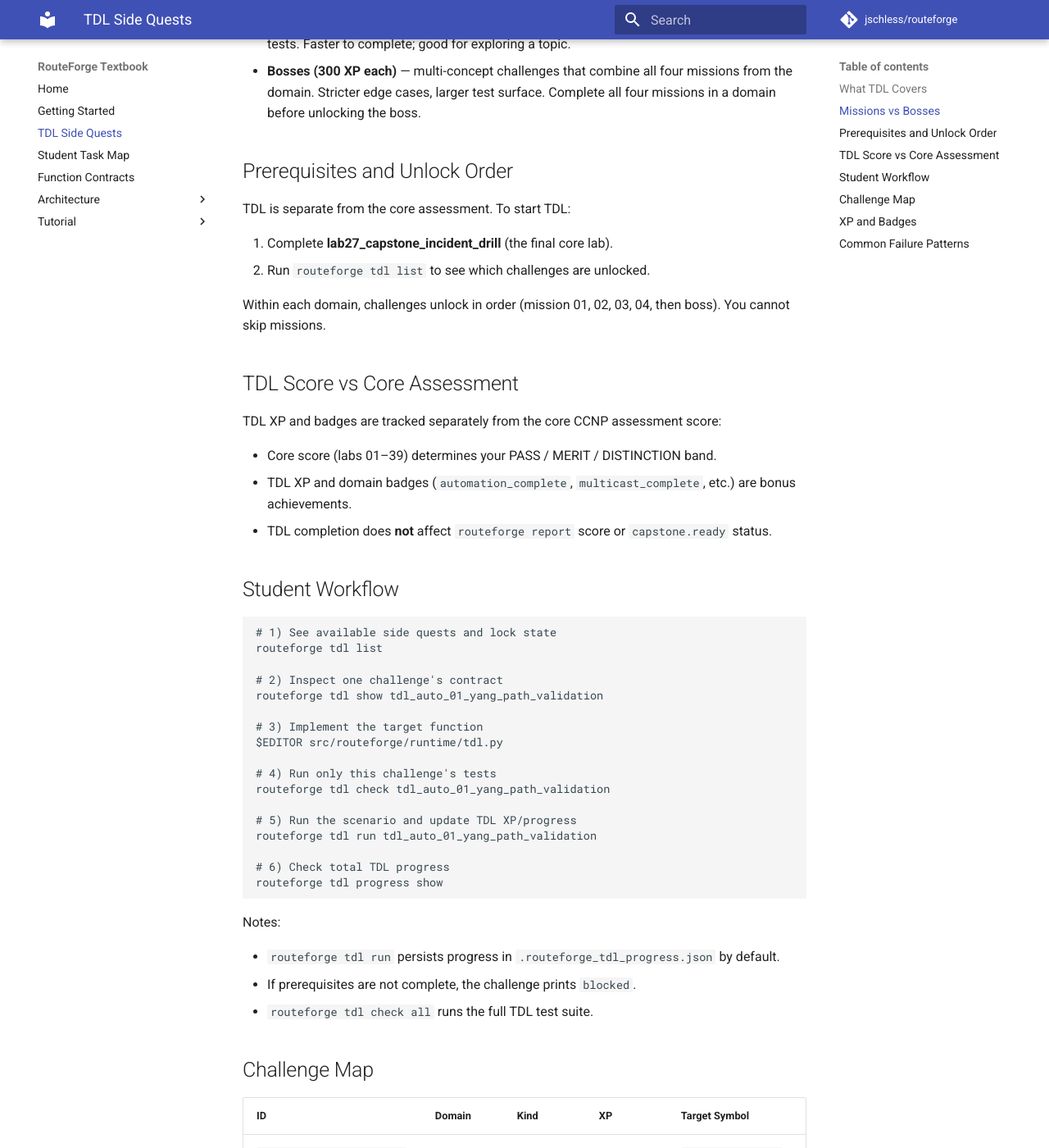
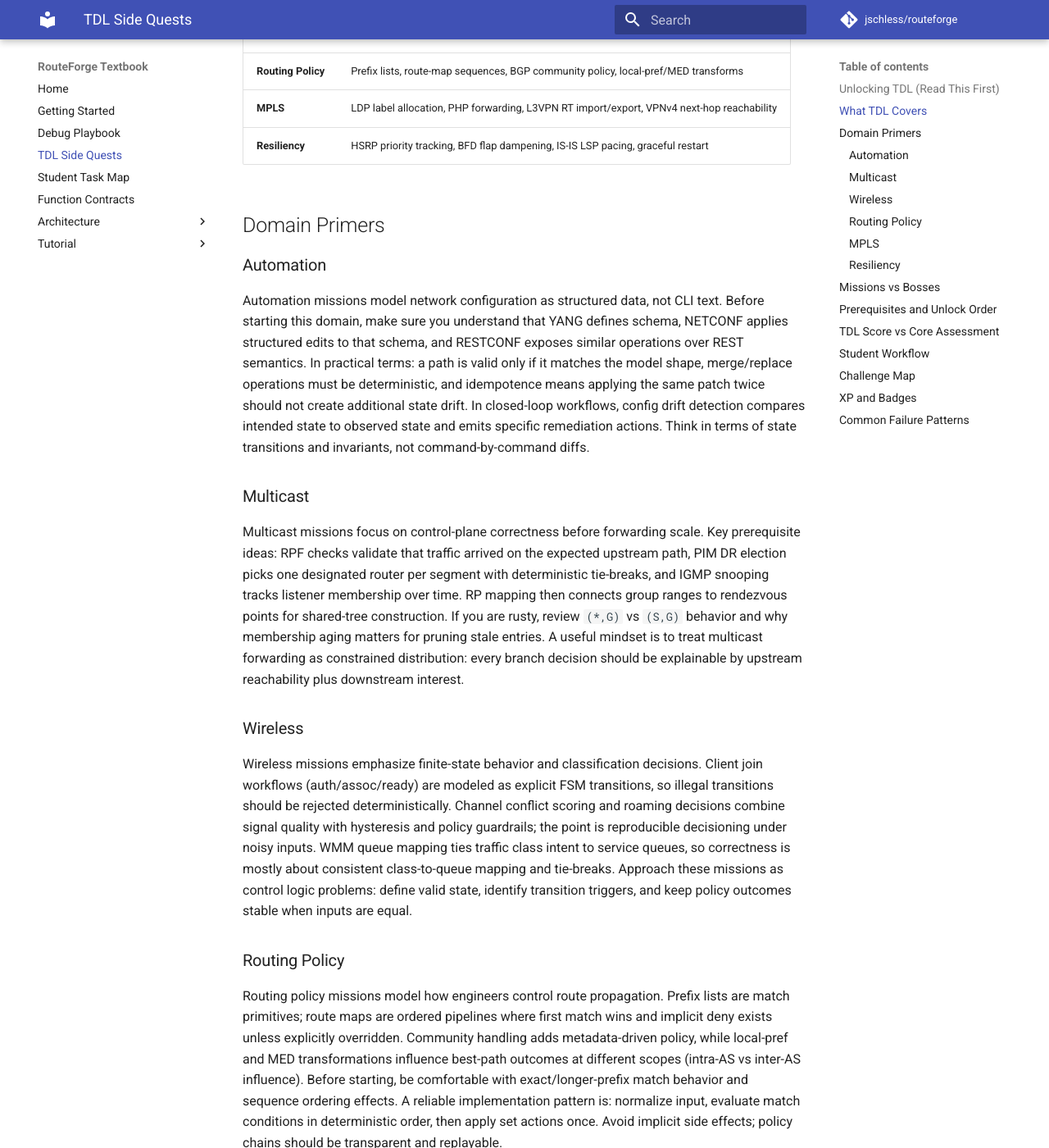
Before and after one commit to jschless/routeforge, an MkDocs documentation site: the page built from docs/tdl.md, in a window 1280 px wide and 1400 px high, scrolled down 883 px. Shown: the whole window at 82% size. Built offline with MkDocs 1.6.1 and Material for MkDocs 9.7.7, drawn with Linux system fonts in a browser that asks for light colours; comment, search, counter and statistics services are not loaded; some of the changed text lies outside the part shown.

Commit message:
Phase 3: architecture and debug documentation refresh

```diff
--- a/docs/tdl.md
+++ b/docs/tdl.md
@@ -4,9 +4,22 @@
 
 It is an optional gamified side-quest track that covers CCNP-adjacent topics not in the core lab chain. Where core labs (lab01–lab39) teach end-to-end protocol workflows, TDL isolates individual concepts into short, focused challenges.
 
+## Unlocking TDL (Read This First)
+
+TDL unlocks automatically after you complete **lab27_capstone_incident_drill**.
+
+Until then, `routeforge tdl list` will show most entries as `LOCKED`, even if the
+challenge code and tests exist in the repository. This is expected behavior.
+
+Fast unlock check:
+
+1. complete `lab27_capstone_incident_drill`
+2. run `routeforge tdl list`
+3. verify first mission in each domain shows `UNLOCKED`
+
 ## What TDL Covers
 
-TDL challenges span five domains that extend beyond the core curriculum:
+TDL challenges span six domains that extend beyond the core curriculum:
 
 | Domain | Topics |
 |---|---|
@@ -16,6 +29,78 @@
 | **Routing Policy** | Prefix lists, route-map sequences, BGP community policy, local-pref/MED transforms |
 | **MPLS** | LDP label allocation, PHP forwarding, L3VPN RT import/export, VPNv4 next-hop reachability |
 | **Resiliency** | HSRP priority tracking, BFD flap dampening, IS-IS LSP pacing, graceful restart |
+
+## Domain Primers
+
+### Automation
+
+Automation missions model network configuration as structured data, not CLI text.
+Before starting this domain, make sure you understand that YANG defines schema,
+NETCONF applies structured edits to that schema, and RESTCONF exposes similar
+operations over REST semantics. In practical terms: a path is valid only if it
+matches the model shape, merge/replace operations must be deterministic, and
+idempotence means applying the same patch twice should not create additional
+state drift. In closed-loop workflows, config drift detection compares intended
+state to observed state and emits specific remediation actions. Think in terms
+of state transitions and invariants, not command-by-command diffs.
+
+### Multicast
+
+Multicast missions focus on control-plane correctness before forwarding scale.
+Key prerequisite ideas: RPF checks validate that traffic arrived on the expected
+upstream path, PIM DR election picks one designated router per segment with
+deterministic tie-breaks, and IGMP snooping tracks listener membership over time.
+RP mapping then connects group ranges to rendezvous points for shared-tree
+construction. If you are rusty, review `(*,G)` vs `(S,G)` behavior and why
+membership aging matters for pruning stale entries. A useful mindset is to treat
+multicast forwarding as constrained distribution: every branch decision should
+be explainable by upstream reachability plus downstream interest.
+
+### Wireless
+
+Wireless missions emphasize finite-state behavior and classification decisions.
+Client join workflows (auth/assoc/ready) are modeled as explicit FSM transitions,
+so illegal transitions should be rejected deterministically. Channel conflict
+scoring and roaming decisions combine signal quality with hysteresis and policy
+guardrails; the point is reproducible decisioning under noisy inputs. WMM queue
+mapping ties traffic class intent to service queues, so correctness is mostly
+about consistent class-to-queue mapping and tie-breaks. Approach these missions
+as control logic problems: define valid state, identify transition triggers, and
+keep policy outcomes stable when inputs are equal.
+
+### Routing Policy
+
+Routing policy missions model how engineers control route propagation. Prefix
+lists are match primitives; route maps are ordered pipelines where first match
+wins and implicit deny exists unless explicitly overridden. Community handling
+adds metadata-driven policy, while local-pref and MED transformations influence
+best-path outcomes at different scopes (intra-AS vs inter-AS influence). Before
+starting, be comfortable with exact/longer-prefix match behavior and sequence
+ordering effects. A reliable implementation pattern is: normalize input, evaluate
+match conditions in deterministic order, then apply set actions once. Avoid
+implicit side effects; policy chains should be transparent and replayable.
+
+### MPLS
+
+MPLS missions focus on label lifecycle and VPN control boundaries. LDP label
+allocation requires deterministic mapping and stable reuse; PHP decisions control
+where label popping occurs to simplify downstream forwarding. L3VPN RT import/
+export determines tenant route visibility, and VPNv4 next-hop reachability gates
+whether a control-plane route can safely install. If MPLS is rusty, review LIB
+vs LFIB roles, swap/pop/push actions, and route-target semantics for VRF import
+policy. Treat each mission as a pipeline stage: allocate, program, decide import,
+then verify forwarding intent matches control-plane constraints.
+
+### Resiliency
+
+Resiliency missions model failure handling with predictable convergence behavior.
+HSRP tracking recomputes priority from object health; BFD dampening prevents
+state thrash under flap storms; IS-IS pacing smooths control bursts; graceful
+restart logic decides when to retain or withdraw stale paths. The core concept is
+not just \"fail fast\" but \"recover predictably\". Inputs may oscillate, but policy
+must avoid unstable loops and repeated churn. When implementing these missions,
+focus on timer and threshold boundaries, explicit suppression conditions, and
+clear reasons for state transitions so incident triage remains explainable.
 
 ## Missions vs Bosses
 
--- a/mkdocs.yml
+++ b/mkdocs.yml
@@ -13,10 +13,12 @@
 nav:
   - Home: index.md
   - Getting Started: getting_started.md
+  - Debug Playbook: debug_playbook.md
   - TDL Side Quests: tdl.md
   - Student Task Map: student_task_map.md
   - Function Contracts: function_contracts.md
   - Architecture:
+      - Overview: architecture.md
       - Redesign: routeforge_redesign.md
       - Bridge Contract: bridge_contract.md
       - Execution Plan: execution_plan.md
```
Also changed, not shown: docs/architecture.md (added, +113 -0 lines), docs/bridge_contract.md (+4 -0 lines), docs/debug_playbook.md (added, +141 -0 lines), docs/getting_started.md (+3 -0 lines), docs/index.md (+6 -1 lines).
